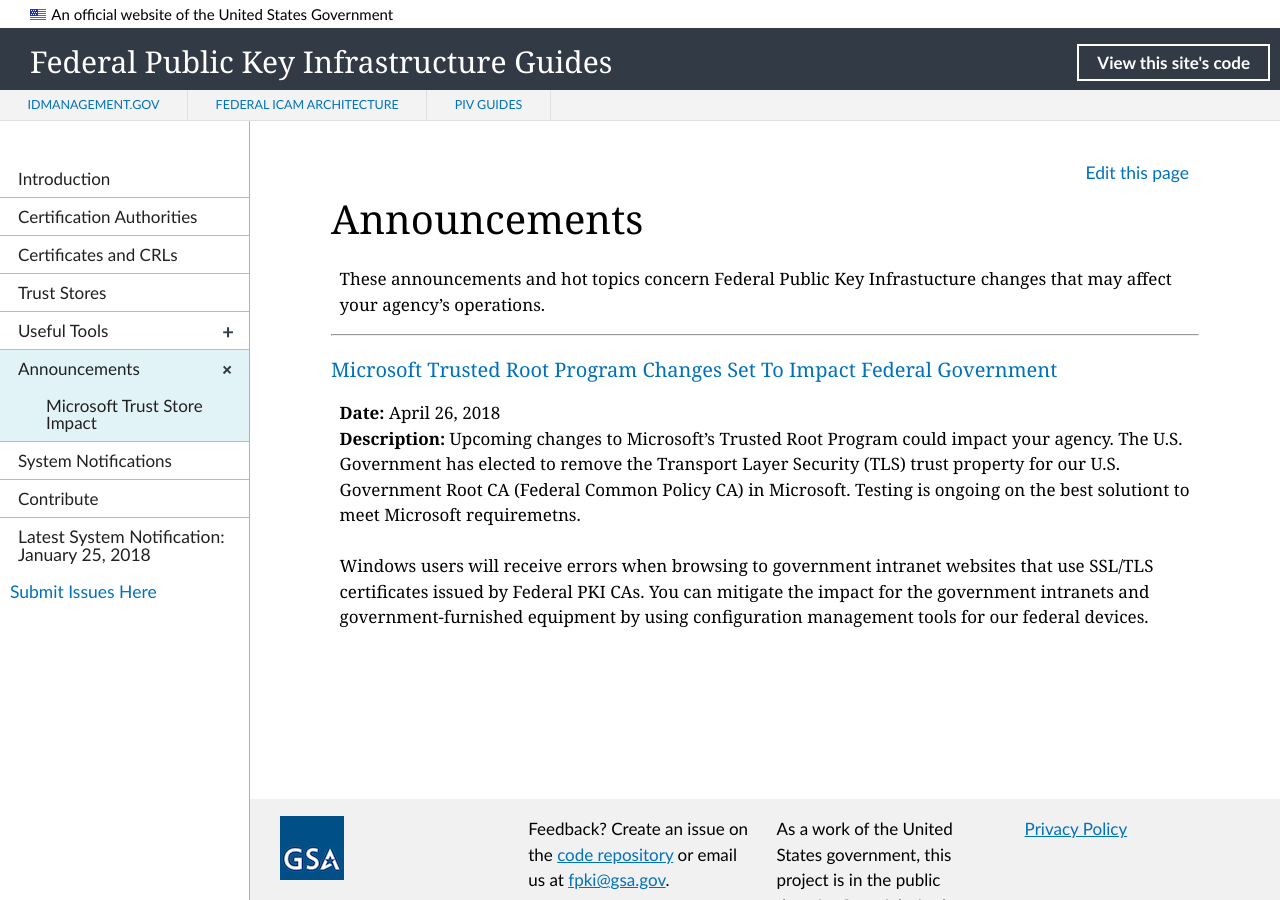
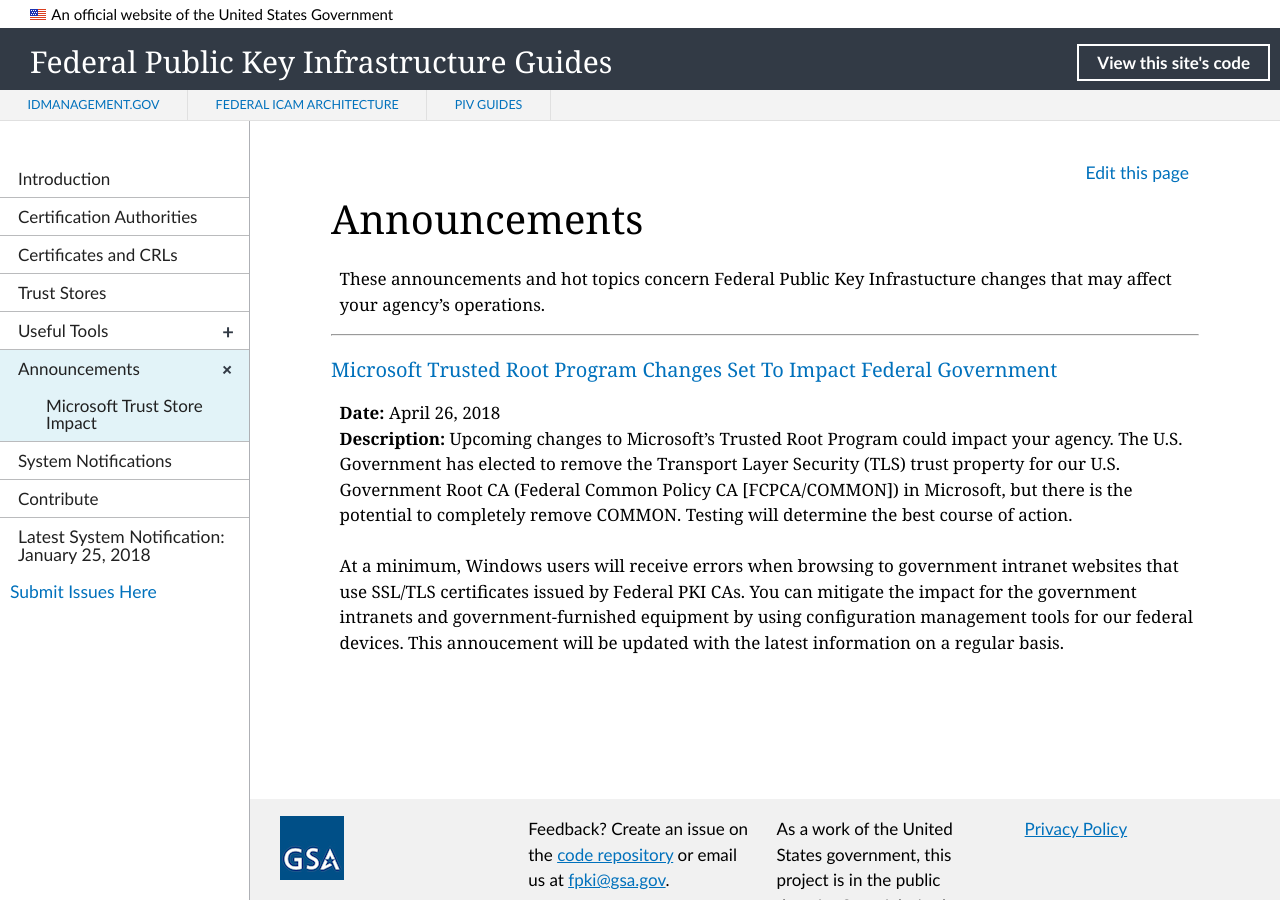
Before and after one commit to GSA/fpki-guides, a Jekyll site: the page built from _announcements/00_index.md, in a window 1280 px wide and 900 px high. Built offline with Jekyll 4.4.1, drawn with Linux system fonts in a browser that asks for light colours; nearby versions of some CDN libraries; library files that are not in the unit come from our copies; some of the changed lines change nothing that is shown.

Commit message:
Update test procedures and questions
I did an overall review for the latest information, Also included specific test procedures, and FAQ questions 10.

````diff
--- a/_announcements/01_microsoft_constraint.md
+++ b/_announcements/01_microsoft_constraint.md
@@ -5,12 +5,12 @@
 pubDate: April 26, 2018
 collection: announcements
 permalink: announcements/mspkichanges/
-description: Upcoming changes to Microsoft's Trusted Root Program could impact your agency. The U.S. Government has elected to remove the Transport Layer Security (TLS) trust property for our U.S. Government Root CA (Federal Common Policy CA) in Microsoft. Testing is ongoing on the best solutiont to meet Microsoft requiremetns.<br><br>Windows users will receive errors when browsing to government intranet websites that use SSL/TLS certificates issued by Federal PKI CAs. You can mitigate the impact for the government intranets and government-furnished equipment by using configuration management tools for our federal devices.
+description: Upcoming changes to Microsoft's Trusted Root Program could impact your agency. The U.S. Government has elected to remove the Transport Layer Security (TLS) trust property for our U.S. Government Root CA (Federal Common Policy CA [FCPCA/COMMON]) in Microsoft, but there is the potential to completely remove COMMON. Testing will determine the best course of action.<br><br> At a minimum, Windows users will receive errors when browsing to government intranet websites that use SSL/TLS certificates issued by Federal PKI CAs. You can mitigate the impact for the government intranets and government-furnished equipment by using configuration management tools for our federal devices. This annoucement will be updated with the latest information on a regular basis.
 ---
 
 {% include alert-info.html content="Your network smartcard logon using PIV and CAC is not impacted." %}
 
-Upcoming changes to Microsoft's Trusted Root Program could impact your agency. Microsoft will **remove** the trust for **SSL/TLS** from our U.S. Government Root CA (Federal Common Policy CA [FCPCA/COMMON]) from Microsoft's globally distributed Certificate Trust List.
+Upcoming changes to Microsoft's Trusted Root Program could impact your agency. Microsoft will **remove** the trust for **SSL/TLS** from our U.S. Government Root CA (Federal Common Policy CA [FCPCA/COMMON]) from Microsoft's globally distributed Certificate Trust List (CTL). Based on testing and potential impact, we may also elect to completely remove COMMON from Microsoft.
 
 - [How Does this Work?](#how does this work)
 - [What Will Be Impacted?](#what-will-be-impacted)
@@ -20,7 +20,7 @@
 - [Additional Resources](#additional-resources)
 
 ## How Does This Work?
-Microsoft uses a Certificate Trust List (CTL) to tell Windows endpoints (desktops, laptops, servers, mobile devices, etc running a Microsoft operating system) which PKI root certificates to trust. They distrubte a list of authorized root certificates (*authrootstl.cab*) and a list of untrusted root certificates (*disallowedcertstl.cab*).
+Microsoft uses a CTL to tell Windows endpoints (desktops, laptops, servers, mobile devices, etc running a Microsoft operating system) which PKI root certificates to trust. They distrubte a list of authorized root certificates (*authrootstl.cab*) and a list of untrusted root certificates (*disallowedcertstl.cab*).
 
 Microsoft deploys CTL to the following Windows versions.
 1. Windows 10 with additional capability of processing date-based constraints.
@@ -28,10 +28,10 @@
 3. Windows 7 including Server 2012
 4. Windows Vists including Server 2008
 
-Today, COMMON is distributed with hundreds of other root certificates on the trusted list. This change will place a date-based constraint on SSL/TLS certificates issued under COMMON. This is an undue risk to the government and we have elected to remove third party trust of COMMON SSL/TLS certificates. Keep reading to understand the scope of impact and how to mitigate the risk on intranet systems.
+Today, COMMON is distributed with hundreds of other root certificates on the trusted list. This change will place a date-based constraint on SSL/TLS certificates issued under COMMON. This is an undue risk to the government and we have elected to either remove third party trust of COMMON SSL/TLS certificates or completely remove COMMON from Microsoft. Keep reading to understand the scope of impact and how to mitigate the risk on intranet systems.
 
 ## What Will Be Impacted?
-When Microsoft removes TLS trust from COMMON, government and partner Window users will receive errors when **browsing** to internet or intranet websites.  These errors will appear if all of the following are true:
+When Microsoft removes TLS trust from COMMON, government and partner users of Windows will receive errors when **browsing** to internet or intranet websites.  These errors will appear if all of the following are true:
 
 1. Windows 10 Operating System (Note: Microsoft is implementing a date based constraint and only Windows 10 and later version can process this CTL type).
 2. Microsoft Internet Explorer/Edge or Google Chrome. Apple Safari and Mozilla Firefox is not impacted.
@@ -142,16 +142,16 @@
 - **May 31 -** Determine next steps.
 
 ### Test Procedures
+1. For each Windows 10 client endpoint, modify the registry key for the test CTL:
 
-Your test environment should consist of Windows 10 clients. Only Windows 10 can process the advanced _Disallow_ or _notBefore_ CTL features. Report your test results to **fpki@gsa.gov** or post them as an issue to GSA's [FPKI Guides](https://github.com/GSA/fpki-guides/issues){:target="_blank"} GitHub repository as "CTL Testing - Agency XXX Results."
+1a. Windows Key + S to search for "regedit". Right click and "Run as administrator"
 
-1. For each Windows 10 client endpoint, modify the registry key for the test CTL:
-```
-[HKEY_LOCAL_MACHINE\SOFTWARE\Microsoft\SystemCertificates\AuthRoot\AutoUpdate]
-"RootDirUrl"=http://ctldl.windowsupdate.com/msdownload/update/v3/static/trustedr/en/USPKI
-```
+1b. Browse to [HKEY_LOCAL_MACHINE\SOFTWARE\Microsoft\SystemCertificates\AuthRoot\AutoUpdate]
+
+1c. Right click and create "New String" with name "RootDirURL" with this value http://ctldl.windowsupdate.com/msdownload/update/v3/static/trustedr/en/USPKI
 
 2. Delete these keys:
+
 ```
 [HKEY_LOCAL_MACHINE\SOFTWARE\Microsoft\SystemCertificates\AuthRoot\AutoUpdate\EncodedCtl]
 [HKEY_LOCAL_MACHINE\SOFTWARE\Microsoft\SystemCertificates\AuthRoot\AutoUpdate\LastSyncTime]
@@ -159,23 +159,23 @@
 ```
 
 3. Verify the CTL settings on the endpoint. The notBefore or disallow status **DOES NOT** show up in the user interface. The only way to check the CTL settings is an output of the CTL file.
-3a. Create a new test directory:
+
+3a. Open a command prompt as administrator and create a new test directory:
+
 ```
 mkdir c:\ctltest
 ```
 
-3b. Create a roots.sst file in the ctltest directory:
+3b. Create a text file containing the certificate details:
+
 ```
-Certutil -generatesstfromwu -v roots.sst
+certutil -verifyCTL AuthRoot > c:\ctltest\certdetail.txt
 ```
 
-3c. Create a text file containing the certificate details:
-```
-certutil -dump -gmt -v roots.sst > c:\ctltest\certdetail.txt
-```
+3c. From c:\ctltest\certdetail.txt, search for the COMMON subject "CN=Federal Common Policy CA, OU=FPKI, O=U.S. Government, C=US"
 
-3d. From c:\ctltest\certdetail.txt, search for the COMMON thumbprint "894ebc0b23da2a50c0186b7f8f25ef1f6b2935af32a94584ef80aaf877a3a06e"
-3e. If the test CTL is loaded, it will have the following entry:
+3d. If the test CTL is loaded, it will have the following entry:
+
 ```
 [905f942fd9f28f679b378180fd4f846347f645c1]
 CertId = 1.3.6.1.4.1.311.10.11.3, "CERT_SHA1_HASH_PROP_ID"
@@ -202,39 +202,60 @@
 PublicKeyAlgorithm = 1.2.840.113549.1.1.1, "RSA"
 ```
 
-4. Open Internet Explorer/Edge or Chrome and clear cache.
+**NOTE - Either DisallowEKU = 1.3.6.1.5.5.7.3.1, "Server Authentication" or NotBeforeEKU = 1.3.6.1.5.5.7.3.3, "Server Authentication" confirm the test CTL is loaded.**
+
+4. Verify the Test CTL has updated
+
+4a. Windows Key + S to search for "regedit". Right click and "Run as administrator"
+
+4b. Browse to [HKEY_LOCAL_MACHINE\SOFTWARE\Microsoft\SystemCertificates\AuthRoot\AutoUpdate]
+
+4c. Confirm "EncodedCtl" and "LastSyncTime" attributes are populated.
+
+5. Open Internet Explorer/Edge or Chrome and clear cache.
+
 ```
    Ctrl + Shift + Del
 ```
 
-5. Go to a website by using an FPKI certificate; and record results. Suggested websites:
+6. Go to a website by using an FPKI certificate; and record results. Suggested websites:
+Websites Chained to COMMON
+
 - [PKI.Treasury.gov](https://pki.treasury.gov){:target="_blank"} - Treasury Root CA-issued (COMMON-chained)
+- [psa.dmdc.osd.mil](https://psa.dmdc.osd.mil/psawebdocs/){:target="_blank"} - DoD Root CA 3-issued (COMMON-chained)
+Websites Not-Chained to Common
 - [MAX.gov](https://max.gov/){:target="_blank"} - Entrust Root CA-issued (non-COMMON-chained)
 - [NIST.gov](https://csrc.nist.gov/){:target="_blank"} - DigiCert Root CA-issued (non-COMMOM-chained)
-- [psa.dmdc.osd.mil](https://psa.dmdc.osd.mil/psawebdocs/){:target="_blank"} - DoD Root CA 3-issued (COMMON-chained)
 
-(% include alert-info.html content="Verify the certificate details and if the website is validating to COMMON." %)
+(% include alert-info.html content="Verify the certificate details and note the validation path." %)
 
-6. Re-Install COMMON using the group policy object procedures: [Install Using Group Policy Objects](#install-using-group-policy-objects).
+7. Open Internet Explorer/Edge or Chrome and clear cache.
 
-7. Repeat Step 4.
-
-8. Once testing is done, return the endpoints to their normal configurations:
-
-9a. If you Microsoft autoupdate, modify following registry key to work with the default URL:
 ```
-[HKEY_LOCAL_MACHINE\SOFTWARE\Microsoft\SystemCertificates\AuthRoot\AutoUpdate]
-"RootDirUrl"=http://ctldl.windowsupdate.com/msdownload/update/v3/static/trustedr/en
+   Ctrl + Shift + Del
 ```
 
-9b. Delete these keys:
+8. Re-Install COMMON using the group policy object procedures: [Install Using Group Policy Objects](#install-using-group-policy-objects).
+
+9. Repeat website tests from Step 6.
+
+10. Once testing is done, return the endpoints to their normal configurations. This step may not be necessary if the endpoint is just for testing:
+
+10a. Windows Key + S to search for "regedit". Right click and "Run as administrator"
+
+10b. Browse to [HKEY_LOCAL_MACHINE\SOFTWARE\Microsoft\SystemCertificates\AuthRoot\AutoUpdate]
+
+10c. Right click and update the "RootDirURL" with this value http://ctldl.windowsupdate.com/msdownload/update/v3/static/trustedr/en
+
+10d. Delete these keys:
+
 ```
 [HKEY_LOCAL_MACHINE\SOFTWARE\Microsoft\SystemCertificates\AuthRoot\AutoUpdate\EncodedCtl]
 [HKEY_LOCAL_MACHINE\SOFTWARE\Microsoft\SystemCertificates\AuthRoot\AutoUpdate\LastSyncTime]
 [HKEY_LOCAL_MACHINE\SOFTWARE\Microsoft\SystemCertificates\AuthRoot\Certificates] (deleting all cached certificates)
 ```
 
-10. Report your test results to **fpki@gsa.gov** or post them as an issue to GSA's [FPKI Guides](https://github.com/GSA/fpki-guides/issues) GitHub repository as "CTL Testing - Agency XXX Results." Include:
+11. Report your test results to **fpki@gsa.gov** or post them as an issue to GSA's [FPKI Guides](https://github.com/GSA/fpki-guides/issues) GitHub repository as "CTL Testing - Agency XXX Results." Include:
 - OS version
 - Browser versions
 - Steps used to test
@@ -300,6 +321,9 @@
 ### 9. Will the group policy object distribution affect IPSec certificates if the server authentication bit is enabled and used with Microsoft Operating Systems?
 No, group policy object distribution will not negatively impact IPSec certificates.
 
+### 10. Can an enterprise define a custom CTL?
+Yes, an enterprise can create a trusted or untrusted CTL. [Find more details in this Microsoft knowledge base](https://msdn.microsoft.com/en-us/library/windows/desktop/aa379867(v=vs.85).aspx){:target="_blank"}
+
 ## Additional Resources
 
 1. [Certificate Trust List Overview](https://msdn.microsoft.com/en-us/library/windows/desktop/aa376545(v=vs.85).aspx){:target="_blank"}
````
